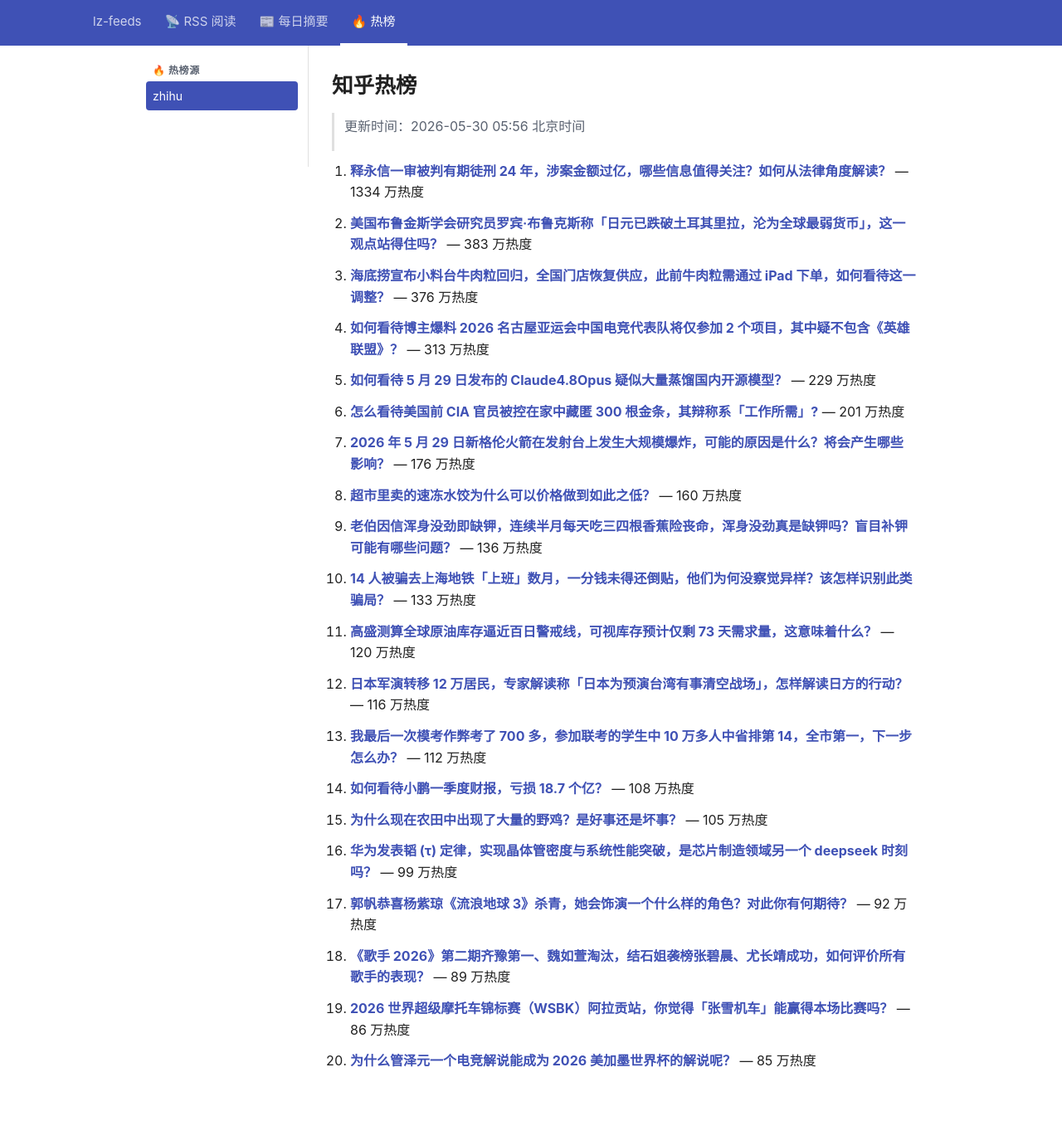
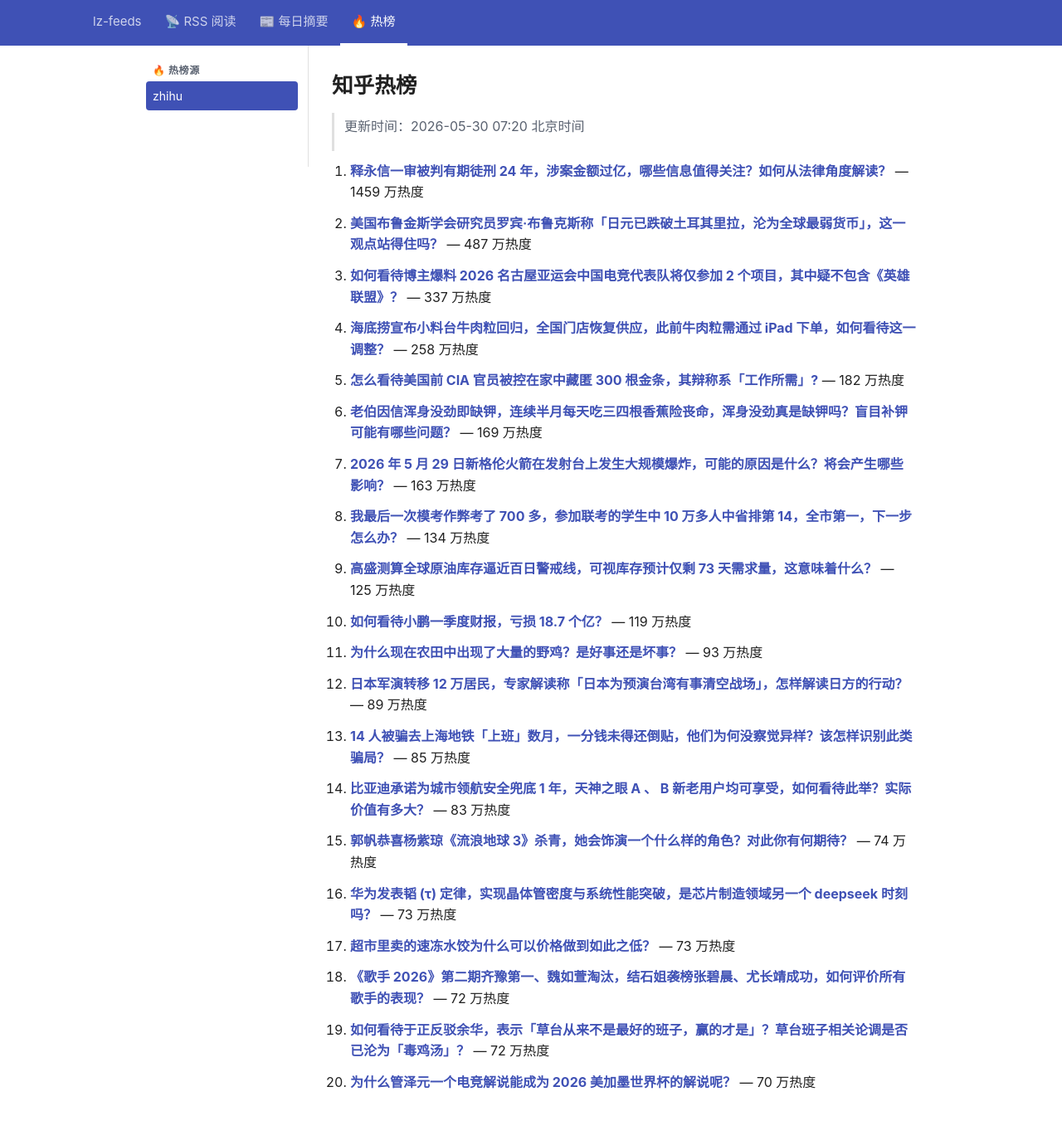
Before and after one commit to lizhang0101/lz-feeds, a Jekyll site: the page built from _hotlist/zhihu.md, in a window 1280 px wide and 1381 px high. Shown: the top 1351 px of the window at 83% size. Built offline with Jekyll 4.4.1, drawn with Linux system fonts in a browser that asks for light colours.

Commit message:
hotlist: 2026-05-29T23:20Z

```diff
--- a/_hotlist/zhihu.md
+++ b/_hotlist/zhihu.md
@@ -1,48 +1,48 @@
 ---
-updated: 2026-05-30 05:56 北京时间
+updated: 2026-05-30 07:20 北京时间
 count: 20
 ---
 
 # 知乎热榜
 
-> 更新时间：2026-05-30 05:56 北京时间
+> 更新时间：2026-05-30 07:20 北京时间
 
-1. **[释永信一审被判有期徒刑 24 年，涉案金额过亿，哪些信息值得关注？如何从法律角度解读？](https://www.zhihu.com/question/2043777043955807460)** — 1334 万热度
+1. **[释永信一审被判有期徒刑 24 年，涉案金额过亿，哪些信息值得关注？如何从法律角度解读？](https://www.zhihu.com/question/2043777043955807460)** — 1459 万热度
 
-2. **[美国布鲁金斯学会研究员罗宾·布鲁克斯称「日元已跌破土耳其里拉，沦为全球最弱货币」，这一观点站得住吗？](https://www.zhihu.com/question/2043658069372925943)** — 383 万热度
+2. **[美国布鲁金斯学会研究员罗宾·布鲁克斯称「日元已跌破土耳其里拉，沦为全球最弱货币」，这一观点站得住吗？](https://www.zhihu.com/question/2043658069372925943)** — 487 万热度
 
-3. **[海底捞宣布小料台牛肉粒回归，全国门店恢复供应，此前牛肉粒需通过 iPad 下单，如何看待这一调整？](https://www.zhihu.com/question/2042642736826816309)** — 376 万热度
+3. **[如何看待博主爆料 2026 名古屋亚运会中国电竞代表队将仅参加 2 个项目，其中疑不包含《英雄联盟》？](https://www.zhihu.com/question/2043644166786082651)** — 337 万热度
 
-4. **[如何看待博主爆料 2026 名古屋亚运会中国电竞代表队将仅参加 2 个项目，其中疑不包含《英雄联盟》？](https://www.zhihu.com/question/2043644166786082651)** — 313 万热度
+4. **[海底捞宣布小料台牛肉粒回归，全国门店恢复供应，此前牛肉粒需通过 iPad 下单，如何看待这一调整？](https://www.zhihu.com/question/2042642736826816309)** — 258 万热度
 
-5. **[如何看待 5 月 29 日发布的 Claude4.8Opus 疑似大量蒸馏国内开源模型？](https://www.zhihu.com/question/2043515093007303790)** — 229 万热度
+5. **[怎么看待美国前 CIA 官员被控在家中藏匿 300 根金条，其辩称系「工作所需」?](https://www.zhihu.com/question/2043416917944296940)** — 182 万热度
 
-6. **[怎么看待美国前 CIA 官员被控在家中藏匿 300 根金条，其辩称系「工作所需」?](https://www.zhihu.com/question/2043416917944296940)** — 201 万热度
+6. **[老伯因信浑身没劲即缺钾，连续半月每天吃三四根香蕉‌险丧命，浑身没劲真是缺钾吗？盲目补钾可能有哪些问题？](https://www.zhihu.com/question/2043093805394547810)** — 169 万热度
 
-7. **[2026 年 5 月 29 日新格伦火箭在发射台上发生大规模爆炸，可能的原因是什么？将会产生哪些影响？](https://www.zhihu.com/question/2043624630074835147)** — 176 万热度
+7. **[2026 年 5 月 29 日新格伦火箭在发射台上发生大规模爆炸，可能的原因是什么？将会产生哪些影响？](https://www.zhihu.com/question/2043624630074835147)** — 163 万热度
 
-8. **[超市里卖的速冻水饺为什么可以价格做到如此之低？](https://www.zhihu.com/question/20443913)** — 160 万热度
+8. **[我最后一次模考作弊考了 700 多，参加联考的学生中 10 万多人中省排第 14，全市第一，下一步怎么办？](https://www.zhihu.com/question/2042656230133452844)** — 134 万热度
 
-9. **[老伯因信浑身没劲即缺钾，连续半月每天吃三四根香蕉‌险丧命，浑身没劲真是缺钾吗？盲目补钾可能有哪些问题？](https://www.zhihu.com/question/2043093805394547810)** — 136 万热度
+9. **[高盛测算全球原油库存逼近百日警戒线，可视库存预计仅剩 73 天需求量，这意味着什么？](https://www.zhihu.com/question/2043628658565309846)** — 125 万热度
 
-10. **[14 人被骗去上海地铁「上班」数月，一分钱未得还倒贴，他们为何没察觉异样？该怎样识别此类骗局？](https://www.zhihu.com/question/2043451953171132948)** — 133 万热度
+10. **[如何看待小鹏一季度财报，亏损 18.7 个亿？](https://www.zhihu.com/question/2043381658175501842)** — 119 万热度
 
-11. **[高盛测算全球原油库存逼近百日警戒线，可视库存预计仅剩 73 天需求量，这意味着什么？](https://www.zhihu.com/question/2043628658565309846)** — 120 万热度
+11. **[为什么现在农田中出现了大量的野鸡？是好事还是坏事？](https://www.zhihu.com/question/2042623663493616711)** — 93 万热度
 
-12. **[日本军演转移 12 万居民，专家解读称「日本为预演台湾有事清空战场」，怎样解读日方的行动？](https://www.zhihu.com/question/2043702700794013075)** — 116 万热度
+12. **[日本军演转移 12 万居民，专家解读称「日本为预演台湾有事清空战场」，怎样解读日方的行动？](https://www.zhihu.com/question/2043702700794013075)** — 89 万热度
 
-13. **[我最后一次模考作弊考了 700 多，参加联考的学生中 10 万多人中省排第 14，全市第一，下一步怎么办？](https://www.zhihu.com/question/2042656230133452844)** — 112 万热度
+13. **[14 人被骗去上海地铁「上班」数月，一分钱未得还倒贴，他们为何没察觉异样？该怎样识别此类骗局？](https://www.zhihu.com/question/2043451953171132948)** — 85 万热度
 
-14. **[如何看待小鹏一季度财报，亏损 18.7 个亿？](https://www.zhihu.com/question/2043381658175501842)** — 108 万热度
+14. **[比亚迪承诺为城市领航安全兜底 1 年，天神之眼 A 、 B 新老用户均可享受，如何看待此举？实际价值有多大？](https://www.zhihu.com/question/2043421622929974247)** — 83 万热度
 
-15. **[为什么现在农田中出现了大量的野鸡？是好事还是坏事？](https://www.zhihu.com/question/2042623663493616711)** — 105 万热度
+15. **[郭帆恭喜杨紫琼《流浪地球 3》杀青，她会饰演一个什么样的角色？对此你有何期待？](https://www.zhihu.com/question/2039643459443582447)** — 74 万热度
 
-16. **[华为发表韬 (τ) 定律，实现晶体管密度与系统性能突破，是芯片制造领域另一个 deepseek 时刻吗？](https://www.zhihu.com/question/2042260682780009473)** — 99 万热度
+16. **[华为发表韬 (τ) 定律，实现晶体管密度与系统性能突破，是芯片制造领域另一个 deepseek 时刻吗？](https://www.zhihu.com/question/2042260682780009473)** — 73 万热度
 
-17. **[郭帆恭喜杨紫琼《流浪地球 3》杀青，她会饰演一个什么样的角色？对此你有何期待？](https://www.zhihu.com/question/2039643459443582447)** — 92 万热度
+17. **[超市里卖的速冻水饺为什么可以价格做到如此之低？](https://www.zhihu.com/question/20443913)** — 73 万热度
 
-18. **[《歌手 2026》第二期齐豫第一、魏如萱淘汰，结石姐袭榜张碧晨、尤长靖成功，如何评价所有歌手的表现？](https://www.zhihu.com/question/2043750806676043312)** — 89 万热度
+18. **[《歌手 2026》第二期齐豫第一、魏如萱淘汰，结石姐袭榜张碧晨、尤长靖成功，如何评价所有歌手的表现？](https://www.zhihu.com/question/2043750806676043312)** — 72 万热度
 
-19. **[2026 世界超级摩托车锦标赛（WSBK）阿拉贡站，你觉得「张雪机车」能赢得本场比赛吗？](https://www.zhihu.com/question/2043570208892268688)** — 86 万热度
+19. **[如何看待于正反驳余华，表示「草台从来不是最好的班子，赢的才是」？草台班子相关论调是否已沦为「毒鸡汤」？](https://www.zhihu.com/question/2042921075952939429)** — 72 万热度
 
-20. **[为什么管泽元一个电竞解说能成为 2026 美加墨世界杯的解说呢？](https://www.zhihu.com/question/2043642859421525697)** — 85 万热度
+20. **[为什么管泽元一个电竞解说能成为 2026 美加墨世界杯的解说呢？](https://www.zhihu.com/question/2043642859421525697)** — 70 万热度
```
